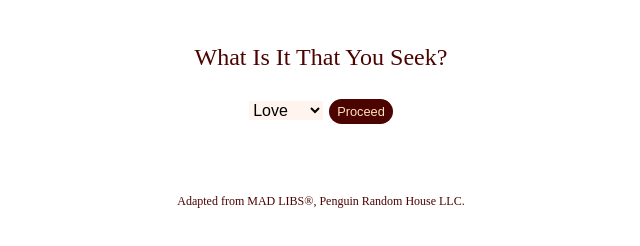
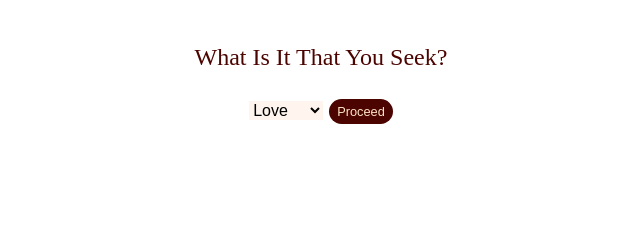
Before and after one commit to reesj730/input_output, a plain HTML site: page index.html in a window 1280 px wide. Shown: the whole page, without its empty margins (319-959 px from the left). Drawn offline with Linux system fonts and the light colour scheme; a web font is replaced by a local one.

Commit message:
removed footer

```diff
--- a/assets/style.css
+++ b/assets/style.css
@@ -89,9 +89,3 @@ button:hover {
 	padding: 20px;
 	text-align: center;
 }
-
-#footer {
-	font-size: 50%;
-	text-align: center;
-	margin: 10% auto 0 auto;
-}
--- a/index.html
+++ b/index.html
@@ -53,14 +53,6 @@
 
     <button id="reset">Try Again?</button>
 
-    </div>
-
-    <div id="footer">
-      <p>Adapted from MAD LIBS&#174;, Penguin Random House LLC.</p>
-    </div>
-
-    </div>
-
       <script src="main.js"></script>
   </body>
 </html>
```
